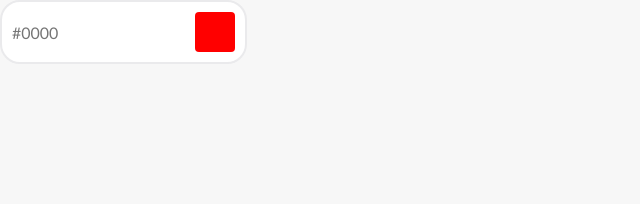
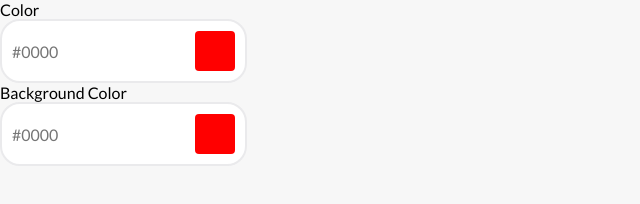
Before and after one commit to Ralatcode/color-picker, a plain HTML site: page index.html in a window 1280 px wide. Shown: the whole page, without its empty margins (0-640 px from the left). Drawn offline with Linux system fonts and the light colour scheme.

Commit message:
added some extra tags for background-color input

```diff
--- a/index.html
+++ b/index.html
@@ -10,11 +10,23 @@
 </head>
 <body>
 
+    <div class="label-box">
+        <label for="color-picker">Color</label>
+    </div>
+
     <div class="color-container">
         <input type="text" placeholder="#0000" class="color-input">
         <input type="color" name="color-picker" id="color-picker" class="color-picker">
         <button class="color-btn"></button>
     </div>
+    <div class="label-box">
+        <label for="bck-color">Background Color</label>
+    </div>
+    <div class="color-container">
+        <input type="text" placeholder="#0000" class="color-input">
+        <input type="color" name="color-picker" id="bck-color" class="color-picker">
+        <button class="color-btn"></button>
+    </div>
 
 </body>
 </html>
```
